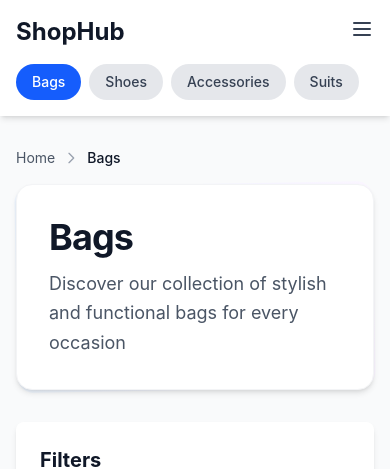
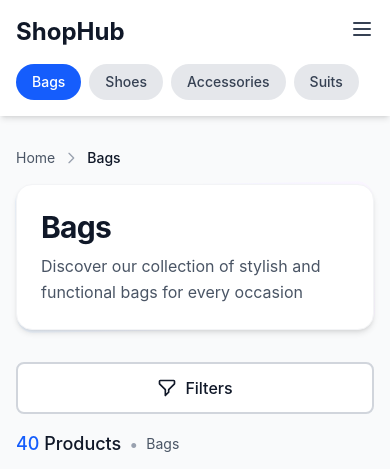
Before and after one commit to GrantTotinov/C4NexusTask, a React (Vite) app: page / in a window 390 px wide. Shown: the top 469 px of the page. Built offline with nearby package versions, Linux system fonts and the light colour scheme.

Commit message:
creating responsive design for pc, smartphones and tablets,and fixing some layout bugs

```diff
--- a/src/App.tsx
+++ b/src/App.tsx
@@ -2,6 +2,7 @@ import { useState, useCallback, useMemo } from 'react'
 import Header from './components/Header/Header'
 import ProductGrid from './components/ProductGrid/ProductGrid'
 import FilterPanel from './components/FilterPanel/FilterPanel'
+import MobileFilterDrawer from './components/MobileFilterDrawer/MobileFilterDrawer'
 import SortDropdown from './components/SortDropdown/SortDropdown'
 import ProductCounter from './components/ProductCounter/ProductCounter'
 import CategoryHeader from './components/CategoryHeader/CategoryHeader'
@@ -117,8 +118,8 @@ function App() {
 
         {/* Main Content Area with Sidebar */}
         <div className="flex flex-col lg:flex-row gap-8">
-          {/* Left: Filter Sidebar */}
-          <aside className="lg:w-80 flex-shrink-0">
+          {/* Desktop: Filter Sidebar (hidden on mobile) */}
+          <aside className="hidden lg:block lg:w-80 flex-shrink-0">
             <FilterPanel
               products={categoryProducts}
               onFilterChange={handleFilterChange}
@@ -127,9 +128,15 @@ function App() {
 
           {/* Right: Products Section */}
           <div className="flex-1">
+            {/* Mobile: Filter Drawer Button */}
+            <MobileFilterDrawer
+              products={categoryProducts}
+              onFilterChange={handleFilterChange}
+            />
+
             {/* Product Counter and Sort */}
             {!isLoading && (
-              <div className="flex flex-col lg:flex-row lg:items-start lg:justify-between gap-4 mb-6">
+              <div className="flex flex-col sm:flex-row sm:items-start sm:justify-between gap-4 mb-6">
                 <ProductCounter
                   totalProducts={categoryProducts.length}
                   filteredCount={sortedProducts.length}
@@ -137,7 +144,7 @@ function App() {
                   filters={filters}
                   sortOption={sortOption}
                 />
-                <div className="lg:ml-auto">
+                <div className="sm:ml-auto">
                   <SortDropdown
                     currentSort={sortOption}
                     onSortChange={handleSortChange}
--- a/src/components/CategoryHeader/CategoryHeader.tsx
+++ b/src/components/CategoryHeader/CategoryHeader.tsx
@@ -38,14 +38,14 @@ const CategoryHeader = ({ category }: CategoryHeaderProps) => {
         <div className="absolute inset-0 bg-gradient-to-r from-blue-50 to-purple-50 rounded-2xl transform -rotate-1"></div>
 
         {/* Content */}
-        <div className="relative bg-white rounded-2xl shadow-md p-8 border border-gray-100">
+        <div className="relative bg-white rounded-2xl shadow-md p-6 md:p-8 border border-gray-100">
           {/* Category Title */}
-          <h1 className="text-4xl md:text-5xl font-bold text-gray-900 mb-3 tracking-tight">
+          <h1 className="text-3xl sm:text-4xl md:text-5xl font-bold text-gray-900 mb-2 md:mb-3 tracking-tight">
             {category.name}
           </h1>
 
           {/* Category Description */}
-          <p className="text-lg text-gray-600 max-w-3xl leading-relaxed">
+          <p className="text-base md:text-lg text-gray-600 max-w-3xl leading-relaxed">
             {category.description}
           </p>
         </div>
--- a/src/components/FilterPanel/FilterPanel.tsx
+++ b/src/components/FilterPanel/FilterPanel.tsx
@@ -96,7 +96,7 @@ const FilterPanel = ({ products, onFilterChange }: FilterPanelProps) => {
   }
 
   return (
-    <div className="bg-white rounded-lg shadow-md p-6 sticky top-24">
+    <div className="bg-white rounded-lg shadow-md p-6 lg:sticky lg:top-24">
       <div className="flex items-center justify-between mb-6">
         <h2 className="text-xl font-bold text-gray-900">Filters</h2>
         {hasActiveFilters && (
--- /dev/null
+++ b/src/components/MobileFilterDrawer/MobileFilterDrawer.tsx
@@ -0,0 +1,83 @@
+import { useState } from 'react'
+import FilterPanel from '../FilterPanel/FilterPanel'
+import type { Product, FilterState } from '../../types'
+
+interface MobileFilterDrawerProps {
+  products: Product[]
+  onFilterChange: (filters: FilterState) => void
+}
+
+const MobileFilterDrawer = ({
+  products,
+  onFilterChange,
+}: MobileFilterDrawerProps) => {
+  const [isOpen, setIsOpen] = useState(false)
+
+  return (
+    <>
+      {/* Filter Button - Mobile Only */}
+      <div className="lg:hidden mb-4">
+        <button
+          onClick={() => setIsOpen(true)}
+          className="w-full flex items-center justify-center gap-2 px-6 py-3 bg-white border-2 border-gray-300 rounded-lg hover:border-blue-600 hover:bg-blue-50 transition-all duration-200 font-medium text-gray-900 min-h-[44px]"
+        >
+          <svg
+            className="w-5 h-5"
+            fill="none"
+            strokeLinecap="round"
+            strokeLinejoin="round"
+            strokeWidth="2"
+            viewBox="0 0 24 24"
+            stroke="currentColor"
+          >
+            <path d="M3 4a1 1 0 011-1h16a1 1 0 011 1v2.586a1 1 0 01-.293.707l-6.414 6.414a1 1 0 00-.293.707V17l-4 4v-6.586a1 1 0 00-.293-.707L3.293 7.293A1 1 0 013 6.586V4z"></path>
+          </svg>
+          Filters
+        </button>
+      </div>
+
+      {/* Drawer Overlay */}
+      {isOpen && (
+        <div
+          className="fixed inset-0 bg-black bg-opacity-50 z-50 lg:hidden"
+          onClick={() => setIsOpen(false)}
+        />
+      )}
+
+      {/* Drawer */}
+      <div
+        className={`fixed top-0 left-0 h-full w-80 bg-white z-50 transform transition-transform duration-300 ease-in-out lg:hidden ${
+          isOpen ? 'translate-x-0' : '-translate-x-full'
+        } overflow-y-auto`}
+      >
+        {/* Drawer Header */}
+        <div className="flex items-center justify-between p-4 border-b border-gray-200 sticky top-0 bg-white z-10">
+          <h2 className="text-xl font-bold text-gray-900">Filters</h2>
+          <button
+            onClick={() => setIsOpen(false)}
+            className="p-2 hover:bg-gray-100 rounded-lg transition-colors min-w-[44px] min-h-[44px] flex items-center justify-center"
+          >
+            <svg
+              className="w-6 h-6 text-gray-600"
+              fill="none"
+              strokeLinecap="round"
+              strokeLinejoin="round"
+              strokeWidth="2"
+              viewBox="0 0 24 24"
+              stroke="currentColor"
+            >
+              <path d="M6 18L18 6M6 6l12 12"></path>
+            </svg>
+          </button>
+        </div>
+
+        {/* Filter Content */}
+        <div className="[&>div]:shadow-none [&>div]:rounded-none">
+          <FilterPanel products={products} onFilterChange={onFilterChange} />
+        </div>
+      </div>
+    </>
+  )
+}
+
+export default MobileFilterDrawer
--- a/src/components/ProductGrid/ProductGrid.tsx
+++ b/src/components/ProductGrid/ProductGrid.tsx
@@ -4,25 +4,45 @@ import type { Product } from '../../types'
 
 interface ProductGridProps {
   products: Product[]
-  initialItemsPerRow?: number
-  initialRows?: number
 }
 
-const ProductGrid = ({
-  products,
-  initialItemsPerRow = 4,
-  initialRows = 5,
-}: ProductGridProps) => {
-  const [visibleCount, setVisibleCount] = useState(
-    initialItemsPerRow * initialRows,
-  )
+const ProductGrid = ({ products }: ProductGridProps) => {
+  const [itemsPerRow, setItemsPerRow] = useState(4)
+  const rowsToShow = 5
+  const [visibleCount, setVisibleCount] = useState(itemsPerRow * rowsToShow)
   const [isLoadingMore, setIsLoadingMore] = useState(false)
+
+  // Determine items per row based on screen size
+  useEffect(() => {
+    const updateItemsPerRow = () => {
+      const width = window.innerWidth
+      if (width < 768) {
+        // Mobile: 2 columns
+        setItemsPerRow(2)
+      } else if (width < 1024) {
+        // Tablet: 2 columns
+        setItemsPerRow(2)
+      } else {
+        // Desktop: 4 columns
+        setItemsPerRow(4)
+      }
+    }
+
+    updateItemsPerRow()
+    window.addEventListener('resize', updateItemsPerRow)
+    return () => window.removeEventListener('resize', updateItemsPerRow)
+  }, [])
+
+  // Update visible count when itemsPerRow changes
+  useEffect(() => {
+    setVisibleCount(itemsPerRow * rowsToShow)
+  }, [itemsPerRow])
 
   // Reset visible count when products change (e.g., category change)
   useEffect(() => {
-    setVisibleCount(initialItemsPerRow * initialRows)
+    setVisibleCount(itemsPerRow * rowsToShow)
     setIsLoadingMore(false)
-  }, [products, initialItemsPerRow, initialRows])
+  }, [products, itemsPerRow])
 
   const visibleProducts = products.slice(0, visibleCount)
   const hasMore = visibleCount < products.length
@@ -31,7 +51,7 @@ const ProductGrid = ({
     setIsLoadingMore(true)
     // Simulate loading delay for smooth UX
     setTimeout(() => {
-      setVisibleCount((prev) => prev + initialItemsPerRow * initialRows)
+      setVisibleCount((prev) => prev + itemsPerRow * rowsToShow)
       setIsLoadingMore(false)
     }, 600)
   }
@@ -39,7 +59,7 @@ const ProductGrid = ({
   return (
     <div className="animate-fadeIn">
       {/* Product Grid */}
-      <div className="grid grid-cols-1 sm:grid-cols-2 lg:grid-cols-3 xl:grid-cols-4 gap-6 mb-8">
+      <div className="grid grid-cols-2 lg:grid-cols-4 gap-6 mb-8">
         {visibleProducts.map((product, index) => (
           <div
             key={product.id}
@@ -53,7 +73,7 @@ const ProductGrid = ({
 
         {/* Loading More Skeletons */}
         {isLoadingMore &&
-          Array.from({ length: Math.min(initialItemsPerRow * initialRows, 8) }).map(
+          Array.from({ length: Math.min(itemsPerRow * rowsToShow, 10) }).map(
             (_, index) => (
               <div
                 key={`skeleton-${index}`}
```
